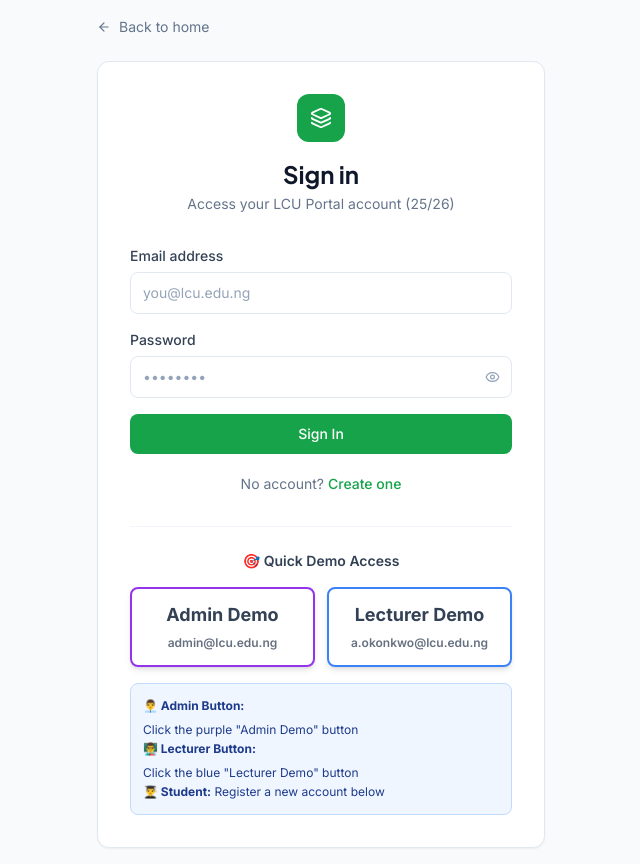
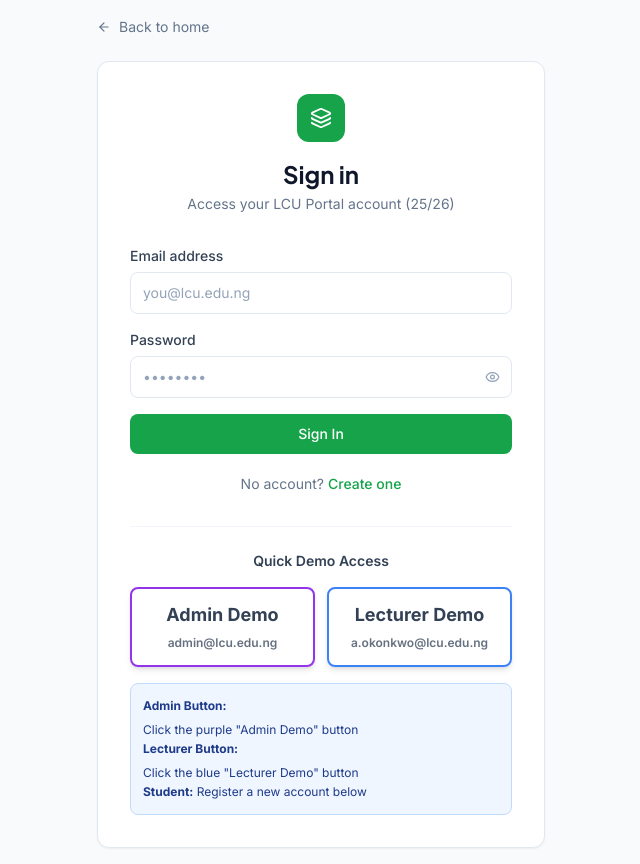
Before and after one commit to Dubs4Tobi1/uniportal, a React (Vite) app: page /login in a window 1280 px wide. Shown: the whole page, without its empty margins (319-959 px from the left). Built offline with nearby package versions, Linux system fonts and the light colour scheme.

Commit message:
Update LoginPage.jsx

```diff
--- a/src/pages/public/LoginPage.jsx
+++ b/src/pages/public/LoginPage.jsx
@@ -84,7 +84,7 @@ export default function LoginPage() {
           </p>
 
           <div className="mt-8 pt-6 border-t border-dark-100 dark:border-dark-700">
-            <p className="text-sm font-semibold text-dark-700 dark:text-dark-300 text-center mb-4">🎯 Quick Demo Access</p>
+            <p className="text-sm font-semibold text-dark-700 dark:text-dark-300 text-center mb-4"> Quick Demo Access</p>
             <div className="grid grid-cols-2 gap-3">
               {demoLogins.map(d => (
                 <button key={d.label} onClick={() => handleDemo(d)}
@@ -98,9 +98,9 @@ export default function LoginPage() {
             </div>
             <div className="mt-4 p-3 bg-blue-50 dark:bg-blue-900/30 rounded-lg border border-blue-200 dark:border-blue-800">
               <p className="text-xs text-blue-900 dark:text-blue-300 leading-relaxed">
-                <span className="font-bold block mb-1">👨‍💼 Admin Button:</span> Click the purple "Admin Demo" button<br/>
-                <span className="font-bold block mb-1">👨‍🏫 Lecturer Button:</span> Click the blue "Lecturer Demo" button<br/>
-                <span className="font-bold">👨‍🎓 Student:</span> Register a new account below
+                <span className="font-bold block mb-1"> Admin Button:</span> Click the purple "Admin Demo" button<br/>
+                <span className="font-bold block mb-1"> Lecturer Button:</span> Click the blue "Lecturer Demo" button<br/>
+                <span className="font-bold"> Student:</span> Register a new account below
               </p>
             </div>
           </div>
```
